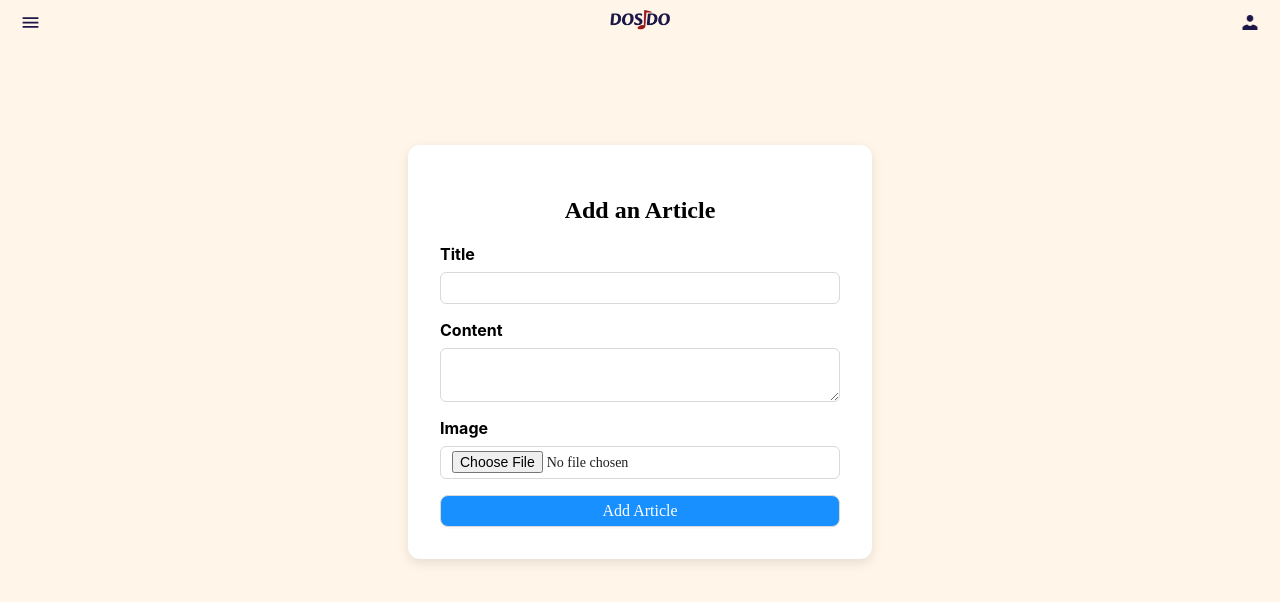
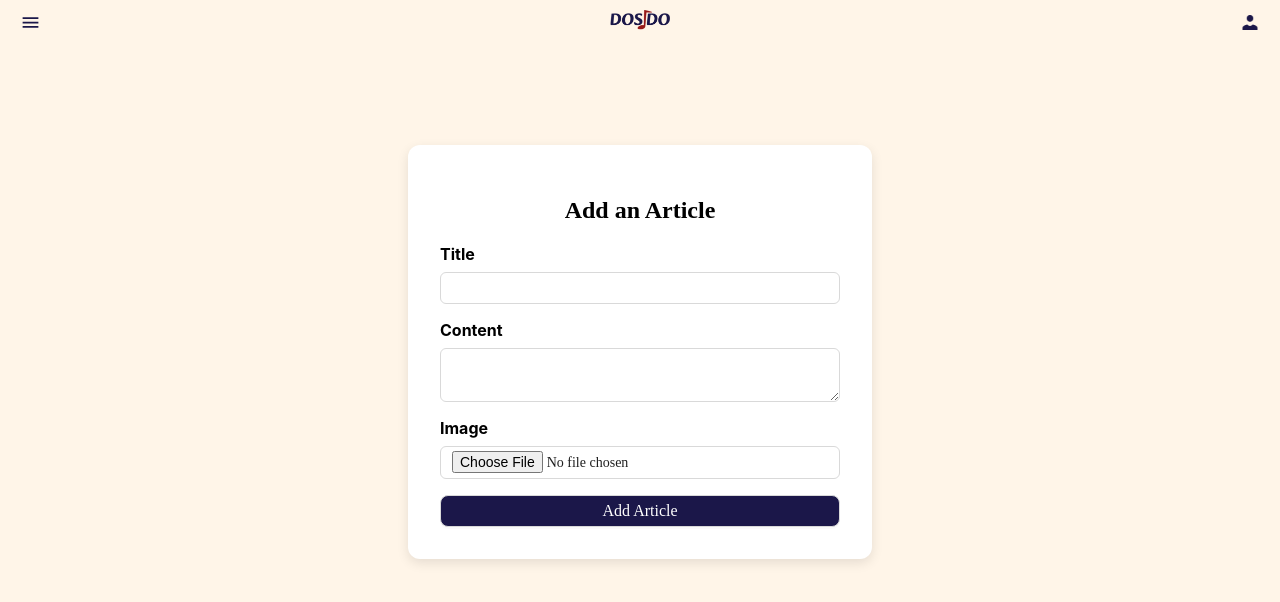
Before and after one commit to HenriqueJoanoni/dosido, a React (Create React App) app in the folder frontend/: page /addarticles in a window 1280 px wide. Shown: the top 602 px of the page. Built offline with nearby package versions, Linux system fonts and the light colour scheme; a web font is replaced by a local one.

Commit message:
some style

```diff
--- a/frontend/src/pages/AddArticles/styles.ts
+++ b/frontend/src/pages/AddArticles/styles.ts
@@ -38,7 +38,7 @@ export const FormContainer = styled.form`
 
 export const AuthButton = styled(Button)`
   width: 100%;
-  background: #1890ff;
+  background: #1B1749;
   color: white;
   padding: 10px;
   font-size: 1rem;
```
